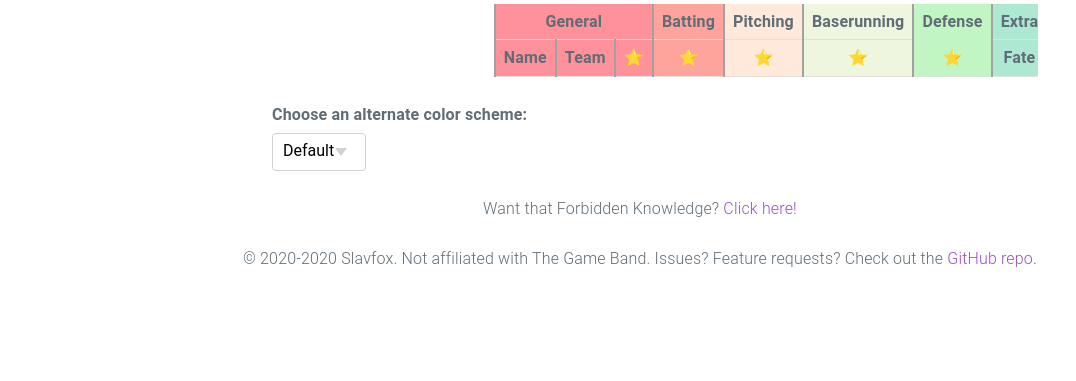
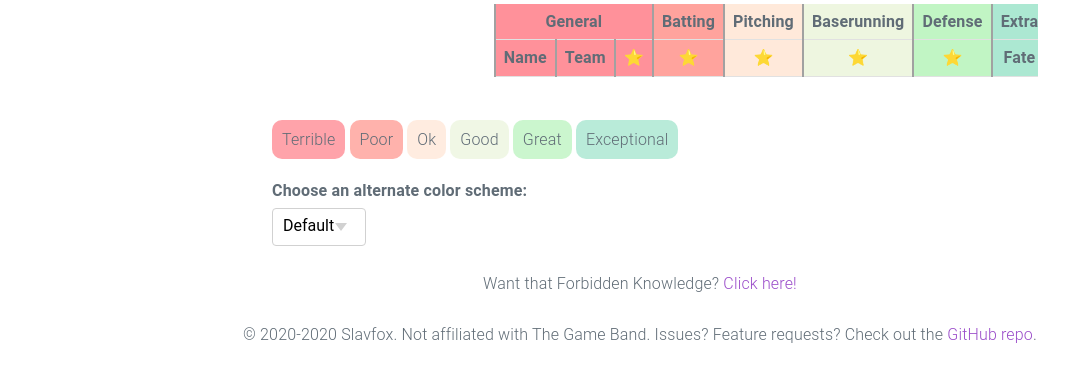
Before and after one commit to slavfox/abslve, a plain HTML site: page index.html in a window 1280 px wide. Shown: the part 107-488 px from the top of the page, without its empty margins (0-1076 px from the left). Drawn offline with nearby package versions, Linux system fonts and the light colour scheme; no server answers.

Commit message:
Color scheme preview

```diff
--- a/index.html
+++ b/index.html
@@ -150,9 +150,43 @@
           </div>
           <div class="row">
             <div class="column column-100">
-              <template x-if="forbiddenKnowledge !== null">
-                <button x-on:click="downloadCsv()">Download as .CSV</button>
-              </template>
+              <p>
+                <template x-if="forbiddenKnowledge !== null">
+                  <button x-on:click="downloadCsv()">Download as .CSV</button>
+                </template>
+              </p>
+              <p>
+                <span
+                  class="color-preview"
+                  :style="`background-color: ${rgba_to_color(...currentColorSet['bad'].slice(0, -1), 0.5)}`"
+                  >Terrible</span
+                >
+                <span
+                  class="color-preview"
+                  :style="`background-color: ${rgba_to_color(...currentColorSet['poor'].slice(0, -1), 0.5)}`"
+                  >Poor</span
+                >
+                <span
+                  class="color-preview"
+                  :style="`background-color: ${rgba_to_color(...currentColorSet['ok'].slice(0, -1), 0.5)}`"
+                  >Ok</span
+                >
+                <span
+                  class="color-preview"
+                  :style="`background-color: ${rgba_to_color(...currentColorSet['good'].slice(0, -1), 0.5)}`"
+                  >Good</span
+                >
+                <span
+                  class="color-preview"
+                  :style="`background-color: ${rgba_to_color(...currentColorSet['great'].slice(0, -1), 0.5)}`"
+                  >Great</span
+                >
+                <span
+                  class="color-preview"
+                  :style="`background-color: ${rgba_to_color(...currentColorSet['wow'].slice(0, -1), 0.5)}`"
+                  >Exceptional</span
+                >
+              </p>
               <label for="colorset-selector"
                 >Choose an alternate color scheme:</label
               >
@@ -190,6 +224,13 @@
                   >Click here.</a
                 >
               </p>
+              <p>
+                Want to go to the Forbiddest Knowledge and gaze into the
+                Shadows?
+                <a :href="window.location.hash || '#'" @click="setFk('wild')">
+                  Click here!
+                </a>
+              </p>
             </div>
           </template>
           <template x-if="forbiddenKnowledge == 'wild'">
--- a/js/abslve.js
+++ b/js/abslve.js
@@ -100,7 +100,10 @@ const gameData = () => {
         this.currentColorSet = colorSets[localStorageColorset];
       }
       const localStorageUseEmoji = localStorage.getItem("colorSet");
-      if (localStorageUseEmoji === "true" || localStorageUseEmoji === "false") {
+      if (
+        localStorageUseEmoji === "true" ||
+        localStorageUseEmoji === "false"
+      ) {
         this.useEmoji = localStorageUseEmoji == "true";
       }
       if (window.location.search == mild_fk) {
@@ -122,9 +125,11 @@ const gameData = () => {
               fetchPlayers([...team.lineup, ...team.bench], true, team),
               fetchPlayers([...team.rotation, ...team.bullpen], false, team),
             ]).then((values) => {
+              var newPlayers = {};
               for (var player_set of values) {
-                this.players = { ...this.players, ...player_set };
+                newPlayers = Object.assign(newPlayers, player_set);
               }
+              this.players = Object.assign(newPlayers, this.players);
             });
           }
           if (window.location.hash in this.teamsByShorthand) {
@@ -147,7 +152,7 @@ const gameData = () => {
             players: hof_players,
           };
           fetchPlayers(hof_players, true, hof).then((player_set) => {
-            this.players = { ...this.players, ...player_set };
+            Object.assign(this.players, player_set);
           });
           this.teamsByShorthand["#HOF"] = hof;
           this.hof = hof;
@@ -274,7 +279,9 @@ const gameData = () => {
 
     prettyStlats() {
       var result = [];
-      for (const [category, stlats] of Object.entries(this.stlatCategories())) {
+      for (const [category, stlats] of Object.entries(
+        this.stlatCategories()
+      )) {
         for (stlat of stlats) {
           result.push({ name: stlat, color: this.categoryColor(category) });
         }
--- a/main.css
+++ b/main.css
@@ -104,6 +104,11 @@ tr:hover {
   width: initial;
 }
 
+.color-preview {
+  padding: 1rem;
+  border-radius: 1rem;
+}
+
 footer {
   text-align: center;
 }
```
Also changed, not shown: 1 other file.
